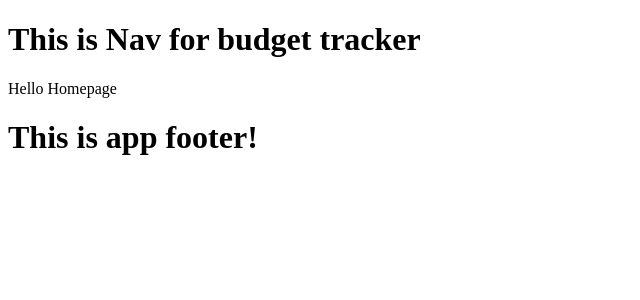
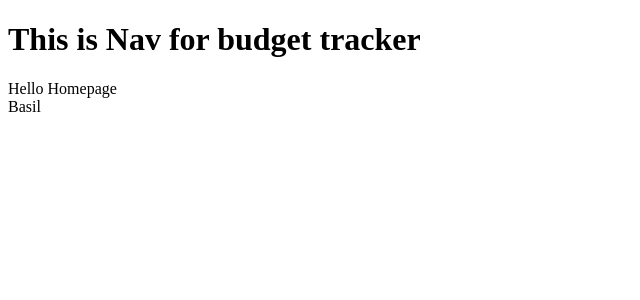
Before and after one commit to lizfischstix/Basil, a React (Vite) app in the folder client/: page / in a window 1280 px wide. Shown: the top 300 px of the page, without its empty margins (0-640 px from the left). Built offline with nearby package versions, Linux system fonts and the light colour scheme.

Commit message:
prep to pull

```diff
--- a/client/src/components/Footer/index.jsx
+++ b/client/src/components/Footer/index.jsx
@@ -2,9 +2,7 @@
 const Footer = () => {
     return (
       <>
-        <h1>
-          This is app footer!
-        </h1>
+        <footer>Basil</footer>
       </>
 
     );
```
Also changed, not shown: 1 other file (tests, documents, lock files or other folders).
